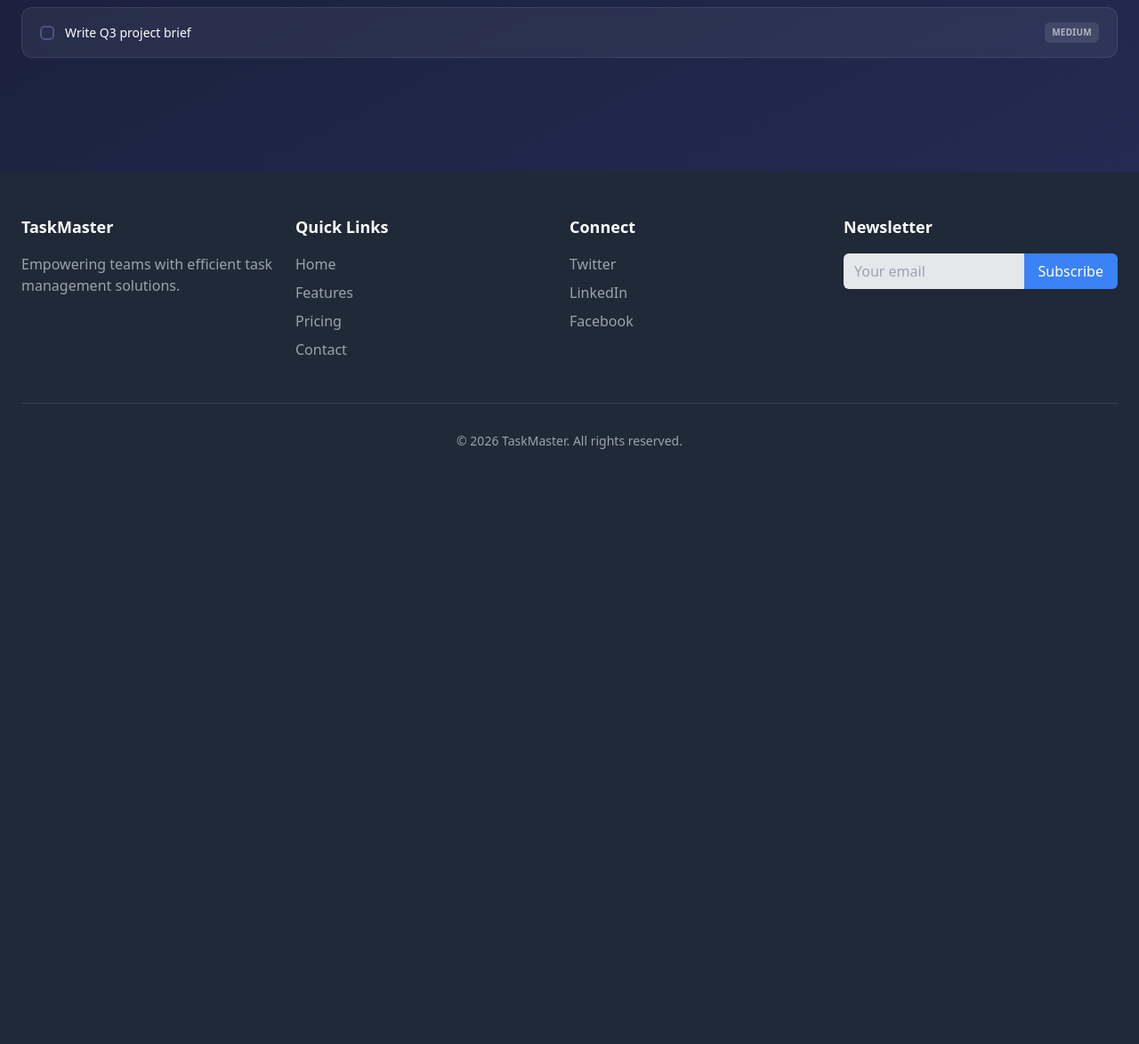
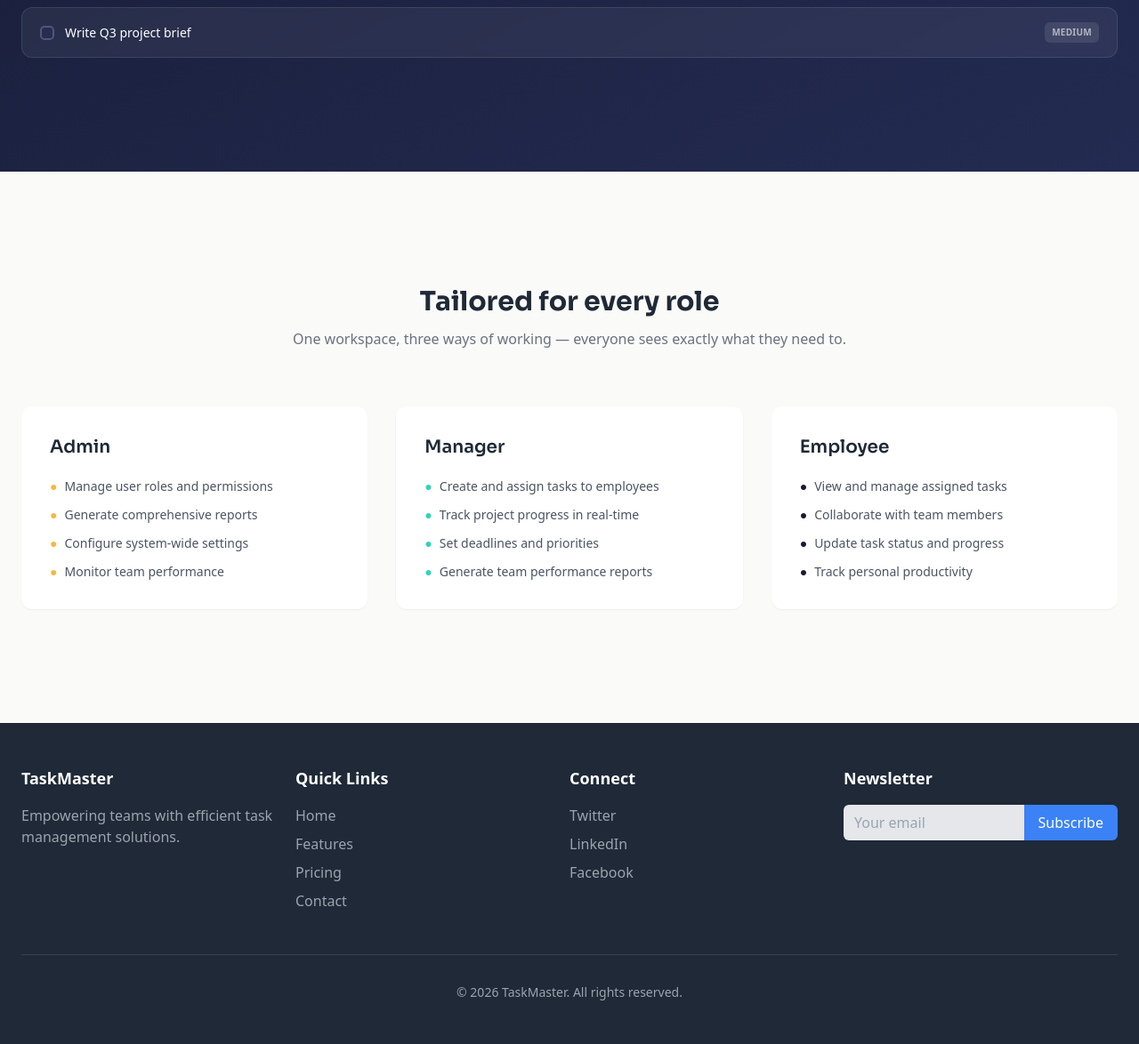
Before and after one commit to shehabuddin380/task_managemant_django, a Django app: template core/templates/home.html in a window 1280 px wide. Shown: the part 554-1728 px from the top of the page at 89% size. Before the commit the page ends 1059 px from the top, so only its background shows below. Run offline with Django 5.2, Linux system fonts and the light colour scheme; the template is opened without the code that fills it, so the values that code supplies are empty.

Commit message:
update home

```diff
--- a/core/templates/home.html
+++ b/core/templates/home.html
@@ -73,4 +73,49 @@
   </div>
 </section>
 
+<!-- Features Section -->
+<section id="features" class="py-24 md:py-32 bg-[#FAFAF8]">
+  <div class="container mx-auto px-6">
+    <div class="text-center max-w-xl mx-auto mb-16">
+      <h2 class="font-display font-bold text-3xl text-[#1F2937] mb-3">
+        Tailored for every role
+      </h2>
+      <p class="text-gray-500">One workspace, three ways of working — everyone sees exactly what they need to.</p>
+    </div>
+
+    <div class="grid grid-cols-1 md:grid-cols-3 gap-8">
+      <div class="bg-white rounded-xl shadow-sm p-8 border-t-4 border-[#F5B841]">
+        <h3 class="font-display font-semibold text-xl mb-5 text-[#1F2937]">Admin</h3>
+        <ul class="text-gray-600 space-y-3 text-sm">
+          <li class="flex gap-2"><span class="text-[#F5B841]">●</span> Manage user roles and permissions</li>
+          <li class="flex gap-2"><span class="text-[#F5B841]">●</span> Generate comprehensive reports</li>
+          <li class="flex gap-2"><span class="text-[#F5B841]">●</span> Configure system-wide settings</li>
+          <li class="flex gap-2"><span class="text-[#F5B841]">●</span> Monitor team performance</li>
+        </ul>
+      </div>
+
+      <div class="bg-white rounded-xl shadow-sm p-8 border-t-4 border-[#2DD4BF]">
+        <h3 class="font-display font-semibold text-xl mb-5 text-[#1F2937]">Manager</h3>
+        <ul class="text-gray-600 space-y-3 text-sm">
+          <li class="flex gap-2"><span class="text-[#2DD4BF]">●</span> Create and assign tasks to employees</li>
+          <li class="flex gap-2"><span class="text-[#2DD4BF]">●</span> Track project progress in real-time</li>
+          <li class="flex gap-2"><span class="text-[#2DD4BF]">●</span> Set deadlines and priorities</li>
+          <li class="flex gap-2"><span class="text-[#2DD4BF]">●</span> Generate team performance reports</li>
+        </ul>
+      </div>
+
+      <div class="bg-white rounded-xl shadow-sm p-8 border-t-4 border-[#161B33]">
+        <h3 class="font-display font-semibold text-xl mb-5 text-[#1F2937]">Employee</h3>
+        <ul class="text-gray-600 space-y-3 text-sm">
+          <li class="flex gap-2"><span class="text-[#161B33]">●</span> View and manage assigned tasks</li>
+          <li class="flex gap-2"><span class="text-[#161B33]">●</span> Collaborate with team members</li>
+          <li class="flex gap-2"><span class="text-[#161B33]">●</span> Update task status and progress</li>
+          <li class="flex gap-2"><span class="text-[#161B33]">●</span> Track personal productivity</li>
+        </ul>
+      </div>
+    </div>
+  </div>
+</section>
+
+
 {% endblock %}
```
